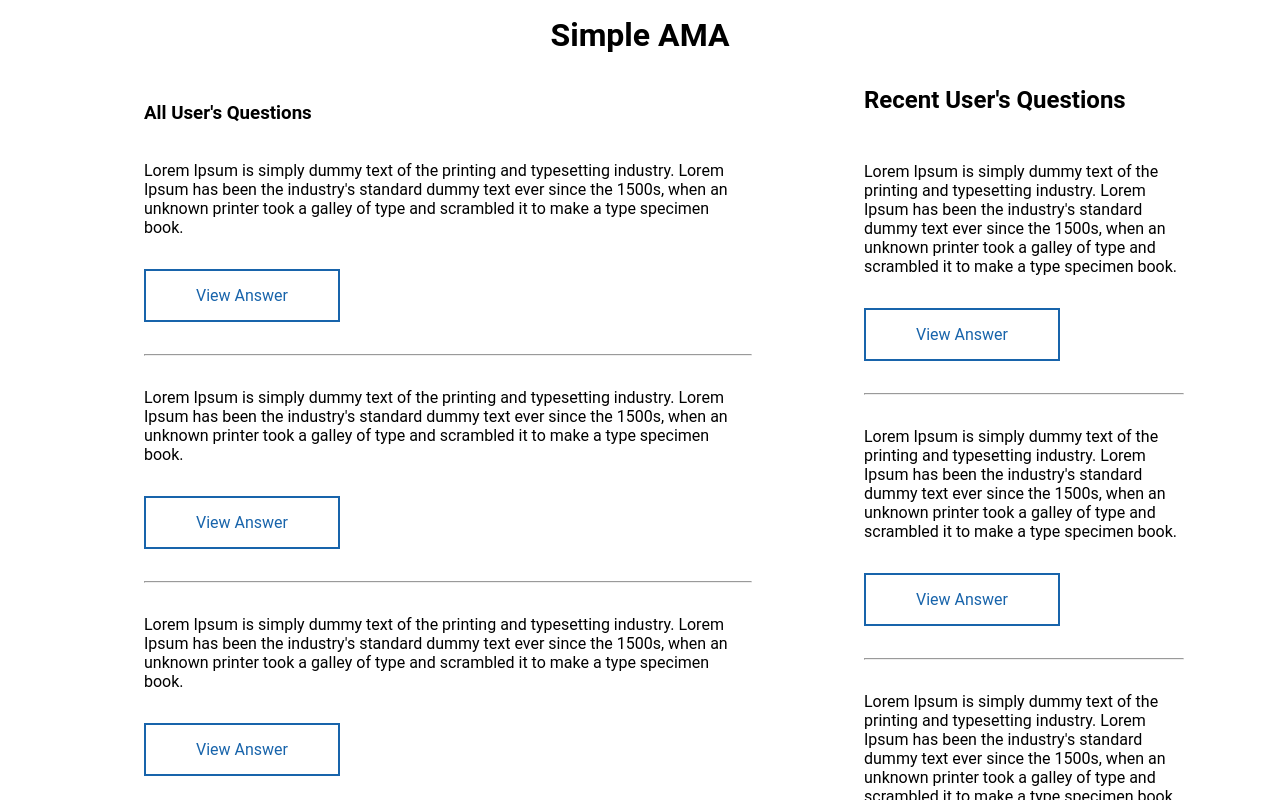
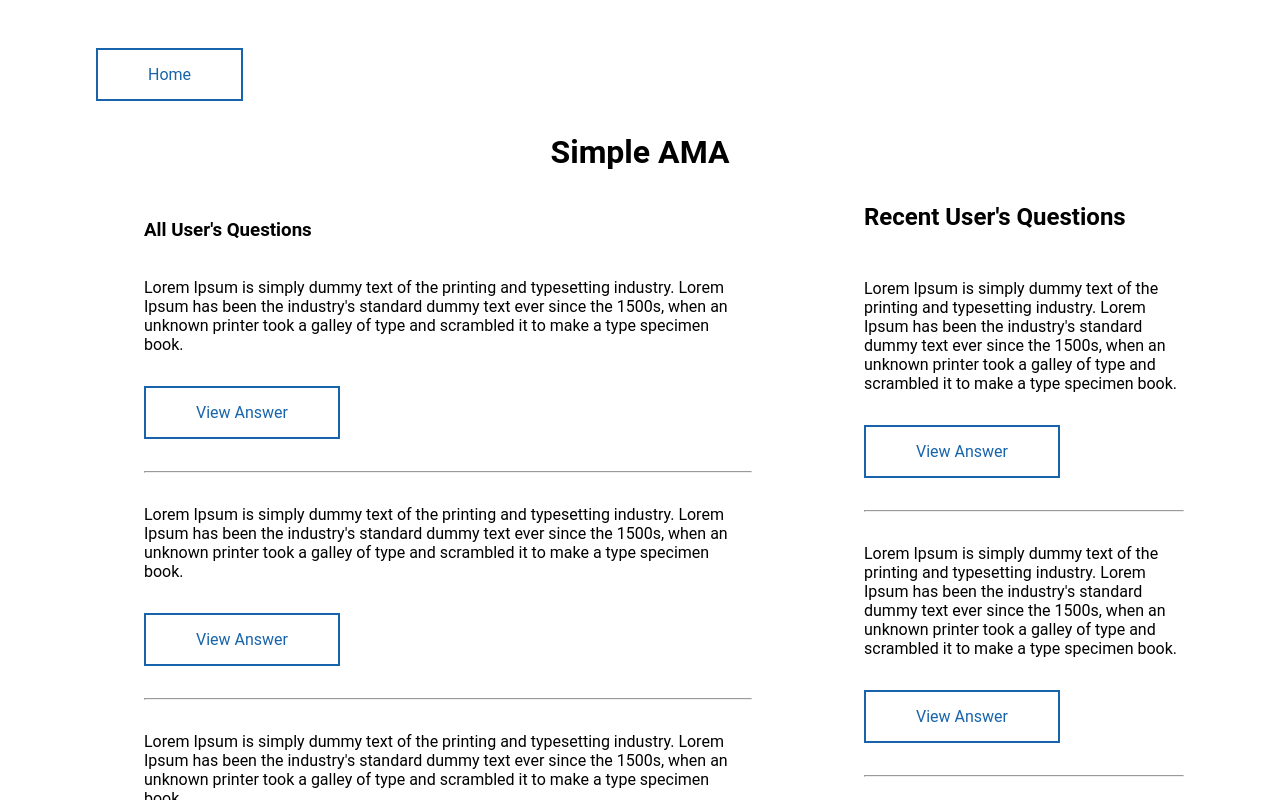
Before and after one commit to chingu-voyages/v38-geckos-team-05, a React (Create React App) app in the folder geckos/: page /user in a window 1280 px wide. Built offline with nearby package versions, Linux system fonts and the light colour scheme.

Commit message:
Adding the Home button component

```diff
--- /dev/null
+++ b/geckos/src/components/homebutton/HomeButton.jsx
@@ -0,0 +1,16 @@
+import {Container, Button} from "./style/homebutton";
+import {Link} from "react-router-dom";
+
+const HomeButton = ()=>{
+    return (
+      <Container>
+        <Link to="/">
+          <Button>
+	        Home
+          </Button>
+        </Link>
+      </Container>
+    );
+}
+
+export default HomeButton;
--- /dev/null
+++ b/geckos/src/components/homebutton/style/homebutton.js
@@ -0,0 +1,20 @@
+import styled from "styled-components";
+
+export const Container = styled.section`
+  // display flex;
+  // justify-content: space-between;
+  padding: 2em;
+`;
+export const Button = styled.button`
+  padding: 15px 50px;
+  color: #1864ab;
+  border: 2px #1864ab solid;
+  background-color: #fff;
+  @media screen and (max-width:650px){
+    padding: 15px 20px;
+  }
+  &:hover {
+  	background-color: #1864ab;
+  	color: #fff;
+  }
+`;
--- a/geckos/src/pages/user/User.jsx
+++ b/geckos/src/pages/user/User.jsx
@@ -3,11 +3,13 @@ import SingleQuestion from "../../components/question/SingleQuestion";
 import AllUserQuestions from "../../components/question/AllUserQuestions";
 import RecentUserQuestions from "../../components/question/RecentUserQuestions";
 import Pagination from "../../components/pagination/Pagination";
+import HomeButton from "../../components/homebutton/HomeButton"
 
 const User = ()=>{
 
     return(
      <Main>
+      <HomeButton/>
       <H1>Simple AMA</H1>
       <Container>
         <Div>
```
